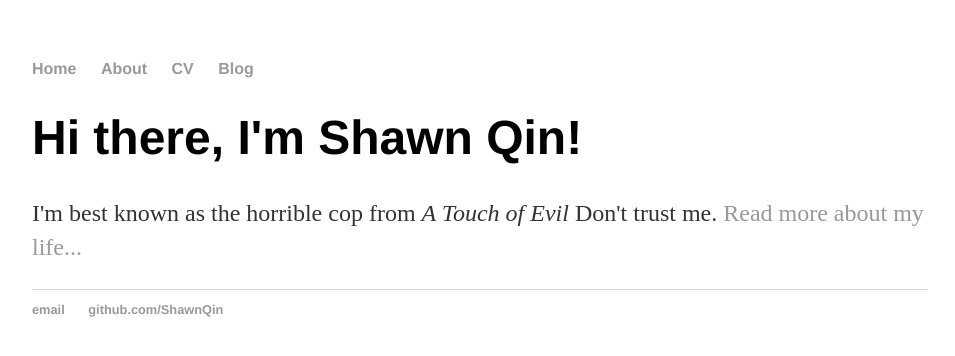
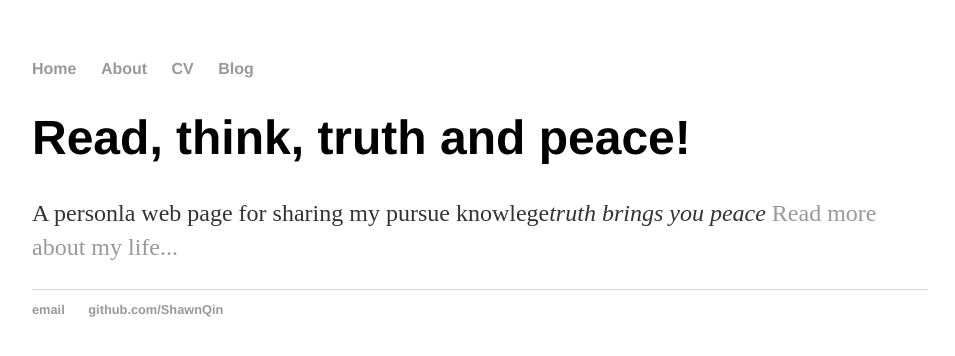
Before and after one commit to nevaehRen/shawnqin.github.io, a Jekyll site: the page built from index.html, in a window 1280 px wide. Shown: the top 356 px of the page, without its empty margins (160-1115 px from the left). Built offline with Jekyll 4.4.1, drawn with Linux system fonts in a browser that asks for light colours.

Commit message:
Update index.html

```diff
--- a/index.html
+++ b/index.html
@@ -1,8 +1,8 @@
 ---
 layout: default
-title: Read, think, truth and peace!
+title: ShawnQin
 ---
 <div class="blurb">
-	<h1>Hi there, I'm Shawn Qin!</h1>
-	<p>I'm best known as the horrible cop from <em>A Touch of Evil</em> Don't trust me. <a href="/about">Read more about my life...</a></p>
+	<h1>Read, think, truth and peace!</h1>
+	<p>A personla web page for sharing my pursue knowlege<em>truth brings you peace</em> <a href="/about">Read more about my life...</a></p>
 </div><!-- /.blurb -->
```
